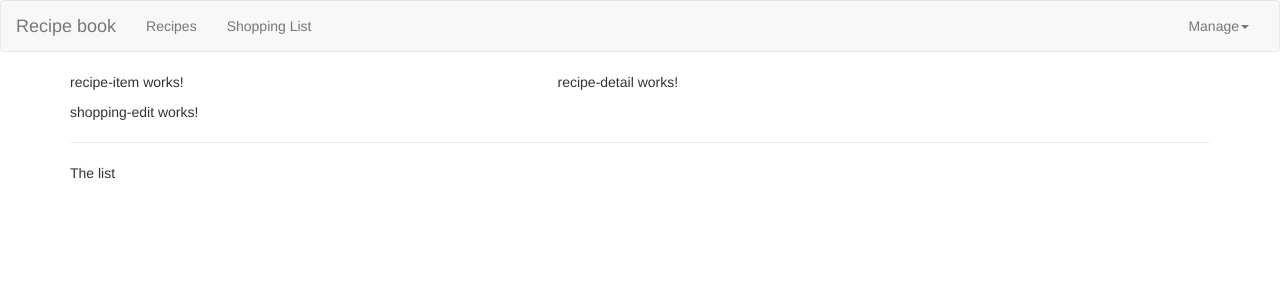
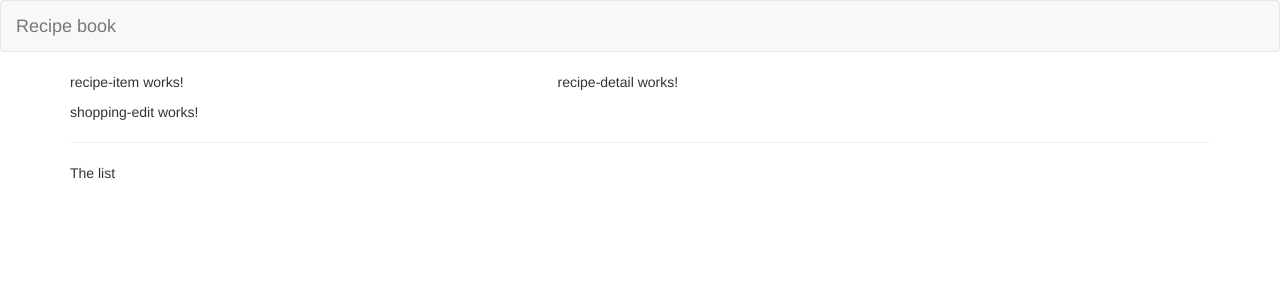
Before and after one commit to speedygonzales91/RecipeAngular, an Angular app: page / in a window 1280 px wide. Shown: the top 300 px of the page. Built offline with nearby package versions, Linux system fonts and the light colour scheme.

Commit message:
Fix navbar on smaller screen

```diff
--- a/src/app/header/header.component.html
+++ b/src/app/header/header.component.html
@@ -6,7 +6,7 @@
                 Recipe book</a>
         </div>
 
-        <div class="collapse navbar-collapse">
+        <div class="collapse navbar-default">
             <ul class="nav navbar-nav">
                 <li><a href="#">Recipes</a></li>
                 <li><a href="#">Shopping List</a></li>
```
